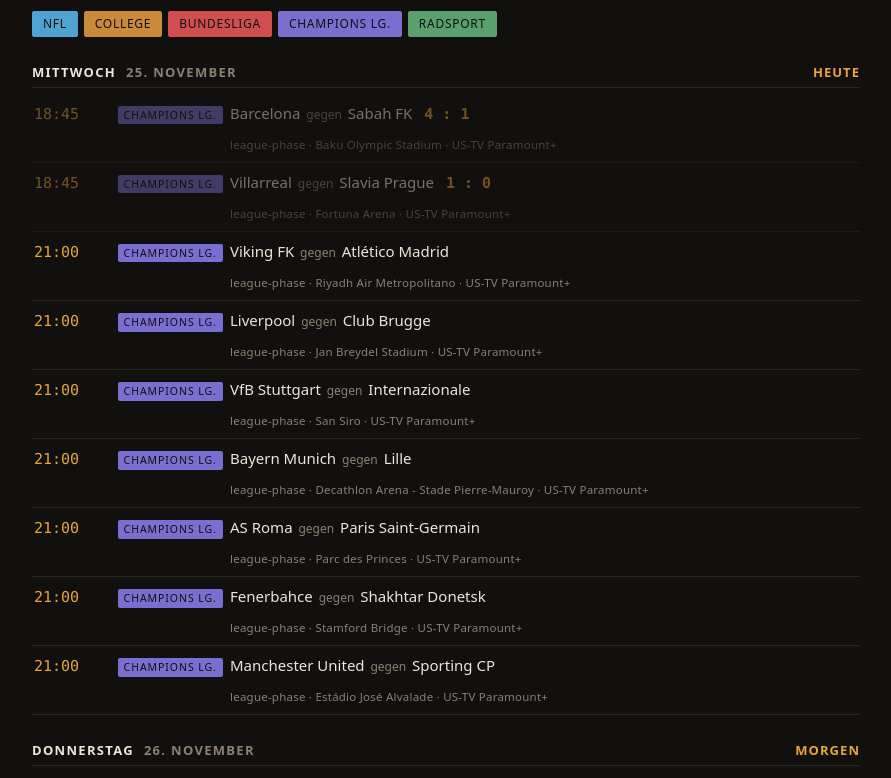
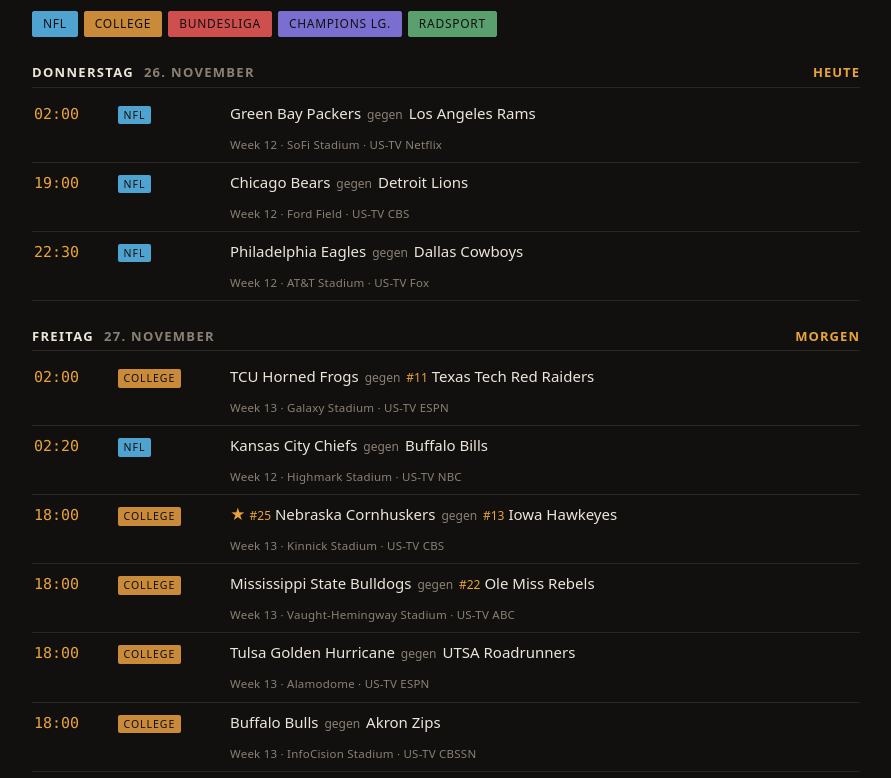
Before and after one commit to xb1257/xiphos-pub, a plain HTML site: page index.html in a window 1280 px wide. Shown: the part 66-844 px from the top of the page, without its empty margins (194-1085 px from the left). Drawn offline with Linux system fonts and the light colour scheme.

Commit message:
auto-update 2026-11-26T00:15:01+01:00

```diff
--- a/index.html
+++ b/index.html
@@ -84,69 +84,12 @@ footer .fail::before{content:"\25CF";color:#e05b4b;padding-right:5px}
 <div class="wrap">
   <header>
     <h1>Sportcal</h1>
-    <div class="stamp">Stand 25.11. 20:59 · Europe/Berlin</div>
+    <div class="stamp">Stand 26.11. 00:00 · Europe/Berlin</div>
   </header>
   <div class="filters"><button class="chip" data-league="nfl" style="--c:#4fa3d1" aria-pressed="true">NFL</button><button class="chip" data-league="cfb" style="--c:#c98a3a" aria-pressed="true">College</button><button class="chip" data-league="bl1" style="--c:#cf4f4f" aria-pressed="true">Bundesliga</button><button class="chip" data-league="ucl" style="--c:#7a6fd0" aria-pressed="true">Champions Lg.</button><button class="chip" data-league="cycling" style="--c:#5aa06f" aria-pressed="true">Radsport</button></div>
 
   <section class="day">
-         <h2><span class="dow">Mittwoch</span><span>25. November</span><span class="rel">heute</span></h2>
-         <div class="row is-done" data-league="ucl">
-       <div class="t">18:45</div>
-       <div class="lg"><span class="badge" style="--a:#7a6fd0">Champions Lg.</span></div>
-       <div class="m">Barcelona <span class="vs">gegen</span> Sabah FK <span class="score">4 : 1</span></div>
-       <div class="meta">league-phase · Baku Olympic Stadium · US-TV Paramount+</div>
-     </div>
-<div class="row is-done" data-league="ucl">
-       <div class="t">18:45</div>
-       <div class="lg"><span class="badge" style="--a:#7a6fd0">Champions Lg.</span></div>
-       <div class="m">Villarreal <span class="vs">gegen</span> Slavia Prague <span class="score">1 : 0</span></div>
-       <div class="meta">league-phase · Fortuna Arena · US-TV Paramount+</div>
-     </div>
-<div class="row" data-league="ucl">
-       <div class="t">21:00</div>
-       <div class="lg"><span class="badge" style="--a:#7a6fd0">Champions Lg.</span></div>
-       <div class="m">Viking FK <span class="vs">gegen</span> Atlético Madrid </div>
-       <div class="meta">league-phase · Riyadh Air Metropolitano · US-TV Paramount+</div>
-     </div>
-<div class="row" data-league="ucl">
-       <div class="t">21:00</div>
-       <div class="lg"><span class="badge" style="--a:#7a6fd0">Champions Lg.</span></div>
-       <div class="m">Liverpool <span class="vs">gegen</span> Club Brugge </div>
-       <div class="meta">league-phase · Jan Breydel Stadium · US-TV Paramount+</div>
-     </div>
-<div class="row" data-league="ucl">
-       <div class="t">21:00</div>
-       <div class="lg"><span class="badge" style="--a:#7a6fd0">Champions Lg.</span></div>
-       <div class="m">VfB Stuttgart <span class="vs">gegen</span> Internazionale </div>
-       <div class="meta">league-phase · San Siro · US-TV Paramount+</div>
-     </div>
-<div class="row" data-league="ucl">
-       <div class="t">21:00</div>
-       <div class="lg"><span class="badge" style="--a:#7a6fd0">Champions Lg.</span></div>
-       <div class="m">Bayern Munich <span class="vs">gegen</span> Lille </div>
-       <div class="meta">league-phase · Decathlon Arena - Stade Pierre-Mauroy · US-TV Paramount+</div>
-     </div>
-<div class="row" data-league="ucl">
-       <div class="t">21:00</div>
-       <div class="lg"><span class="badge" style="--a:#7a6fd0">Champions Lg.</span></div>
-       <div class="m">AS Roma <span class="vs">gegen</span> Paris Saint-Germain </div>
-       <div class="meta">league-phase · Parc des Princes · US-TV Paramount+</div>
-     </div>
-<div class="row" data-league="ucl">
-       <div class="t">21:00</div>
-       <div class="lg"><span class="badge" style="--a:#7a6fd0">Champions Lg.</span></div>
-       <div class="m">Fenerbahce <span class="vs">gegen</span> Shakhtar Donetsk </div>
-       <div class="meta">league-phase · Stamford Bridge · US-TV Paramount+</div>
-     </div>
-<div class="row" data-league="ucl">
-       <div class="t">21:00</div>
-       <div class="lg"><span class="badge" style="--a:#7a6fd0">Champions Lg.</span></div>
-       <div class="m">Manchester United <span class="vs">gegen</span> Sporting CP </div>
-       <div class="meta">league-phase · Estádio José Alvalade · US-TV Paramount+</div>
-     </div>
-       </section>
-<section class="day">
-         <h2><span class="dow">Donnerstag</span><span>26. November</span><span class="rel">morgen</span></h2>
+         <h2><span class="dow">Donnerstag</span><span>26. November</span><span class="rel">heute</span></h2>
          <div class="row" data-league="nfl">
        <div class="t">02:00</div>
        <div class="lg"><span class="badge" style="--a:#4fa3d1">NFL</span></div>
@@ -167,7 +110,7 @@ footer .fail::before{content:"\25CF";color:#e05b4b;padding-right:5px}
      </div>
        </section>
 <section class="day">
-         <h2><span class="dow">Freitag</span><span>27. November</span><span class="rel"></span></h2>
+         <h2><span class="dow">Freitag</span><span>27. November</span><span class="rel">morgen</span></h2>
          <div class="row" data-league="cfb">
        <div class="t">02:00</div>
        <div class="lg"><span class="badge" style="--a:#c98a3a">College</span></div>
@@ -1044,6 +987,48 @@ footer .fail::before{content:"\25CF";color:#e05b4b;padding-right:5px}
        <div class="m">Shakhtar Donetsk <span class="vs">gegen</span> Slovan Bratislava </div>
        <div class="meta">league-phase · Národny Futbalovy Stadión · US-TV Paramount+</div>
      </div>
+<div class="row" data-league="ucl">
+       <div class="t">21:00</div>
+       <div class="lg"><span class="badge" style="--a:#7a6fd0">Champions Lg.</span></div>
+       <div class="m">Real Madrid <span class="vs">gegen</span> Arsenal </div>
+       <div class="meta">league-phase · Emirates Stadium · US-TV Paramount+</div>
+     </div>
+<div class="row" data-league="ucl">
+       <div class="t">21:00</div>
+       <div class="lg"><span class="badge" style="--a:#7a6fd0">Champions Lg.</span></div>
+       <div class="m">Internazionale <span class="vs">gegen</span> Borussia Dortmund </div>
+       <div class="meta">league-phase · Signal Iduna Park · US-TV Paramount+</div>
+     </div>
+<div class="row" data-league="ucl">
+       <div class="t">21:00</div>
+       <div class="lg"><span class="badge" style="--a:#7a6fd0">Champions Lg.</span></div>
+       <div class="m">Fenerbahce <span class="vs">gegen</span> LASK Linz </div>
+       <div class="meta">league-phase · Raiffeisen Arena (Linz) · US-TV Paramount+</div>
+     </div>
+<div class="row" data-league="ucl">
+       <div class="t">21:00</div>
+       <div class="lg"><span class="badge" style="--a:#7a6fd0">Champions Lg.</span></div>
+       <div class="m">Bodo/Glimt <span class="vs">gegen</span> Lens </div>
+       <div class="meta">league-phase · Stade Bollaert-Delelis · US-TV Paramount+</div>
+     </div>
+<div class="row" data-league="ucl">
+       <div class="t">21:00</div>
+       <div class="lg"><span class="badge" style="--a:#7a6fd0">Champions Lg.</span></div>
+       <div class="m">FC Porto <span class="vs">gegen</span> Liverpool </div>
+       <div class="meta">league-phase · Anfield · US-TV Paramount+</div>
+     </div>
+<div class="row" data-league="ucl">
+       <div class="t">21:00</div>
+       <div class="lg"><span class="badge" style="--a:#7a6fd0">Champions Lg.</span></div>
+       <div class="m">Atlético Madrid <span class="vs">gegen</span> PSV Eindhoven </div>
+       <div class="meta">league-phase · Philips Stadion · US-TV Paramount+</div>
+     </div>
+<div class="row" data-league="ucl">
+       <div class="t">21:00</div>
+       <div class="lg"><span class="badge" style="--a:#7a6fd0">Champions Lg.</span></div>
+       <div class="m">Lille <span class="vs">gegen</span> VfB Stuttgart </div>
+       <div class="meta">league-phase · MHPArena · US-TV Paramount+</div>
+     </div>
        </section>
   <footer><span class="src ok">NFL vor 0 h</span><span class="src ok">College vor 0 h</span><span class="src ok">Bundesliga vor 0 h</span><span class="src ok">Champions Lg. vor 0 h</span><span class="src ok">Radsport vor 0 h</span></footer>
 </div>
```
